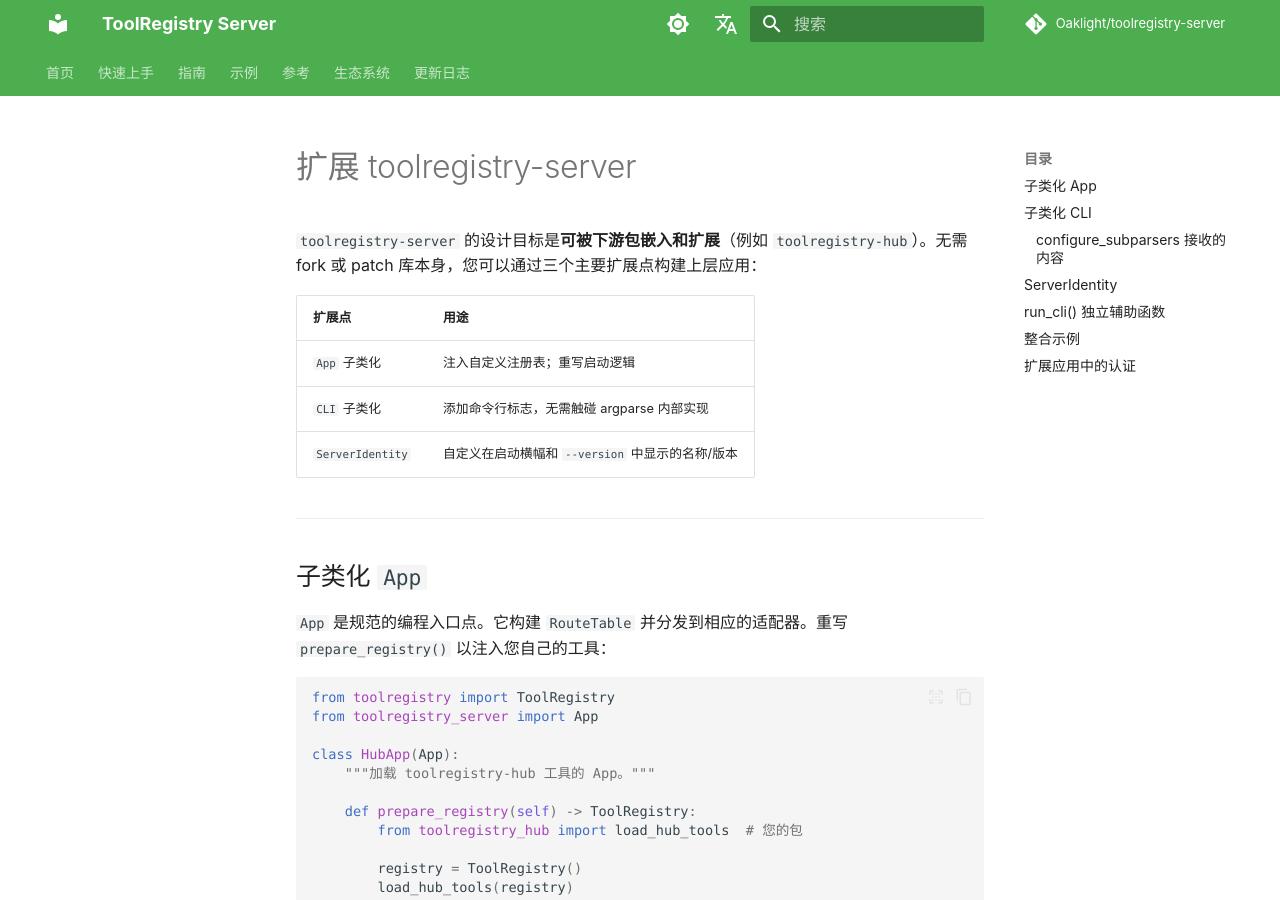
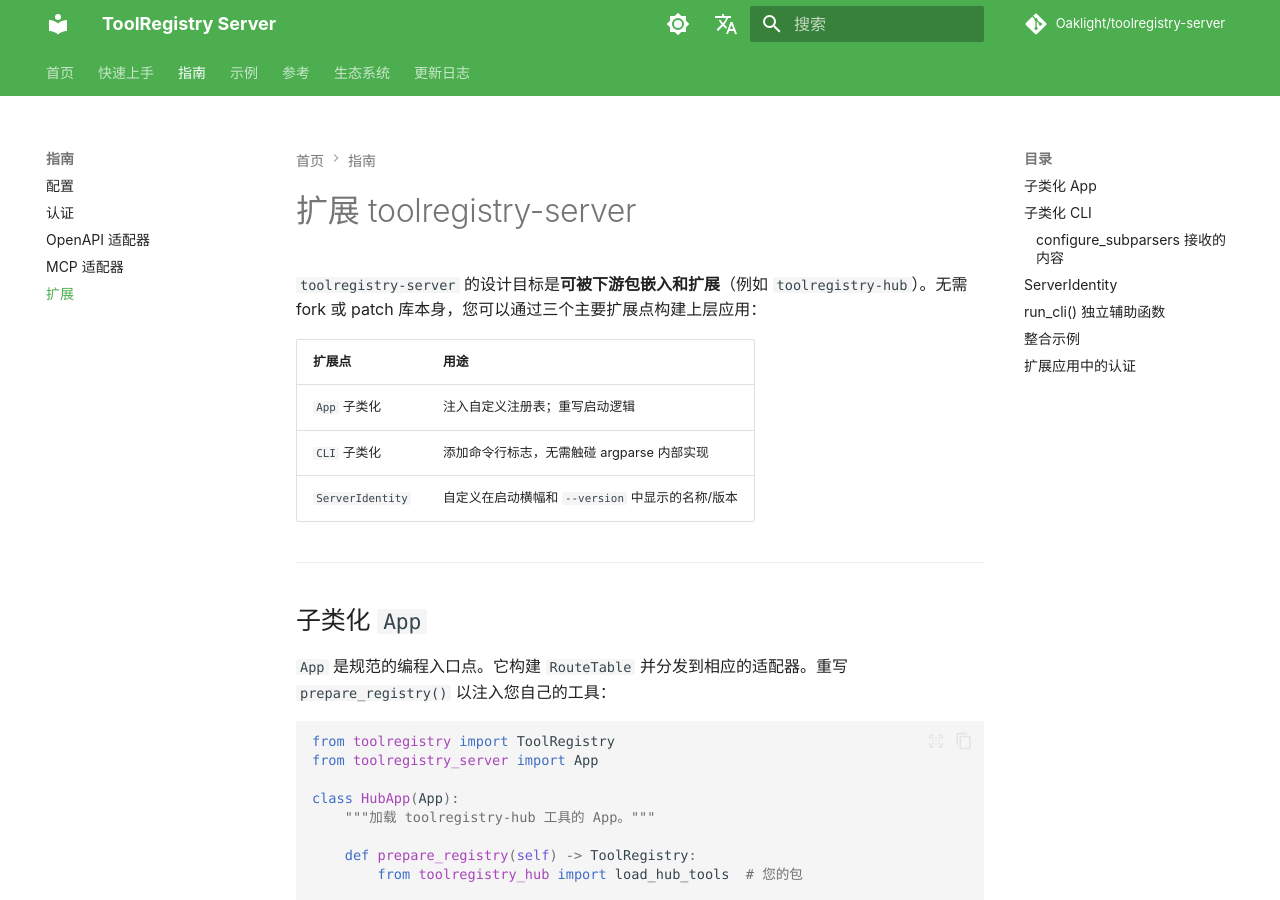
Before and after one commit to Oaklight/toolregistry-server, an MkDocs documentation site: the page built from docs/guides/extending.md, in a window 1280 px wide and 900 px high. Built offline with MkDocs 1.6.1 and Material for MkDocs 9.7.7, drawn with Linux system fonts in a browser that asks for light colours; some web fonts are replaced; comment, search, counter and statistics services are not loaded; part of the change alters nothing that is shown.

Commit message:
docs: 将 guides/extending.md 添加到导航和 llmstxt 配置

```diff
--- a/mkdocs.yml
+++ b/mkdocs.yml
@@ -83,6 +83,7 @@ plugins:
           - guides/authentication.md
           - guides/openapi.md
           - guides/mcp.md
+          - guides/extending.md
         示例:
           - examples/index.md
         参考:
@@ -146,6 +147,7 @@ nav:
       - 认证: guides/authentication.md
       - OpenAPI 适配器: guides/openapi.md
       - MCP 适配器: guides/mcp.md
+      - 扩展: guides/extending.md
   - 示例:
       - examples/index.md
   - 参考:
```
